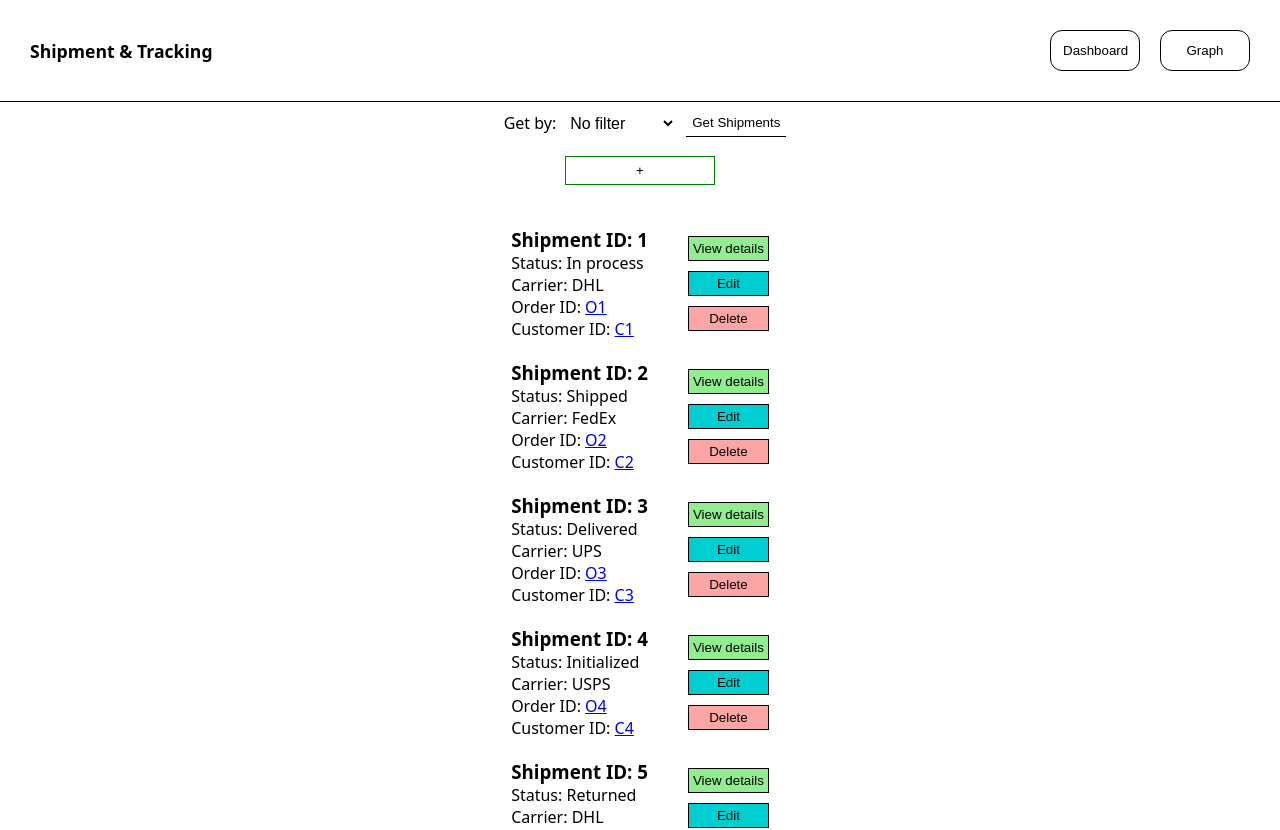
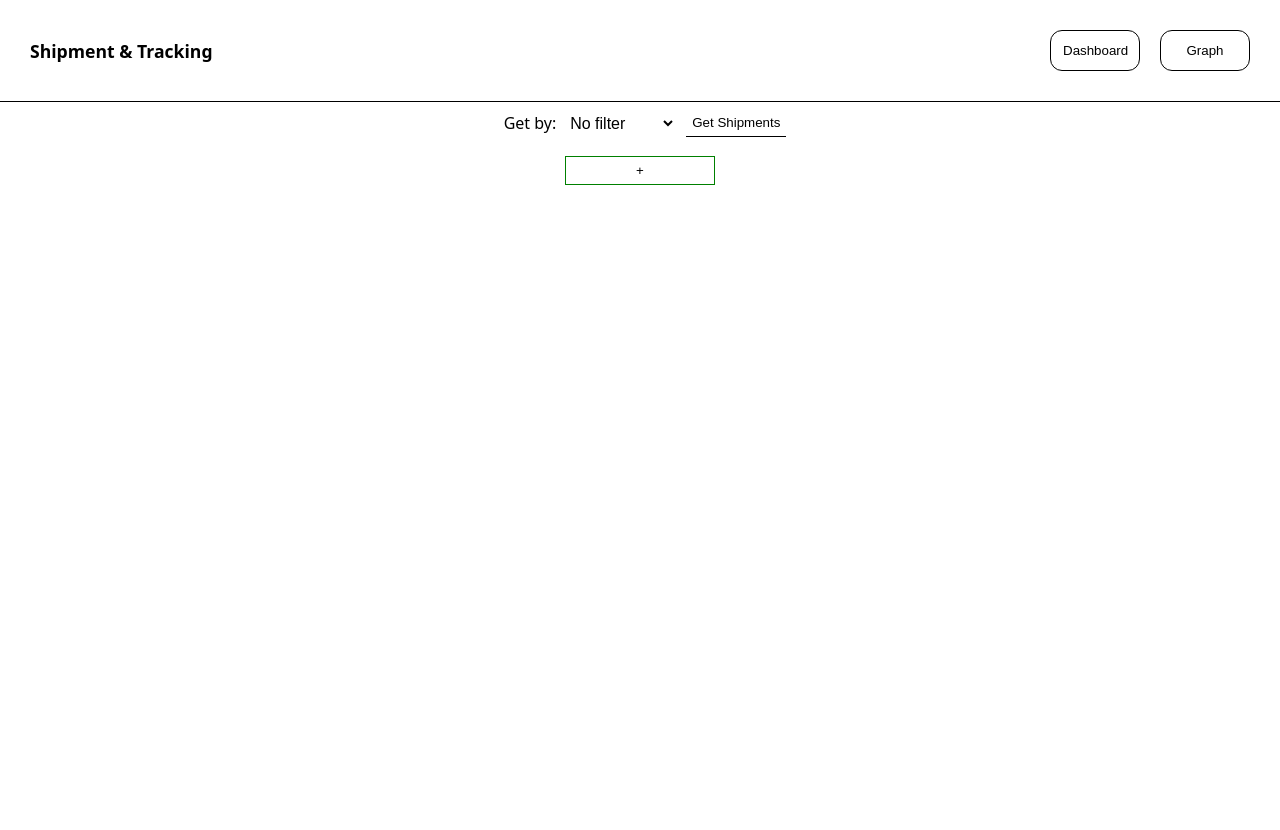
Before and after one commit to Bqnic/ht-shipment-tracking, a React (Vite) app: page /shipmentTracking in a window 1280 px wide. Shown: the top 830 px of the page. After the commit the page ends 800 px from the top, so only its background shows below. Built offline with nearby package versions, Linux system fonts and the light colour scheme.

Commit message:
add custom hook for width, restructure project for readability

```diff
--- a/src/App.tsx
+++ b/src/App.tsx
@@ -1,12 +1,12 @@
 import { Navigate, Route, Routes } from "react-router-dom";
 import Tracking from "./Tracking.tsx";
-import DetailedShipment from "./DetailedShipment.tsx";
+import DetailedShipment from "./shipments/DetailedShipment.tsx";
 import { IShipment } from "./assets/Interfaces.tsx";
 import { shipments } from "./assets/mockShipment.tsx";
 import { useState } from "react";
 import Head from "./Head.tsx";
-import { EditShipment } from "./EditShipment.tsx";
-import { CreateShipment } from "./CreateShipment.tsx";
+import { EditShipment } from "./shipments/EditShipment.tsx";
+import { CreateShipment } from "./shipments/CreateShipment.tsx";
 
 export default function App() {
   const [shipmentArr, setShipmentArr] = useState([...shipments]);
--- a/src/Tracking.tsx
+++ b/src/Tracking.tsx
@@ -1,6 +1,7 @@
 import Selector from "./Selector";
-import Shipments from "./Shipments";
+import MobileShipments from "./shipments/MobileShipments";
 import { ITrackingComp } from "./assets/Interfaces";
+import useViewport from "./assets/useViewport";
 
 export default function Tracking({
   shipmentArr,
@@ -12,6 +13,8 @@ export default function Tracking({
   subFilter,
   setSubFilter,
 }: ITrackingComp) {
+  const screenWidth = useViewport();
+
   return (
     <div className="tracking">
       <Selector
@@ -28,13 +31,15 @@ export default function Tracking({
       >
         +
       </button>
-      <Shipments
-        shipmentArr={shipmentArr}
-        deleteFromShipmentArr={deleteFromShipmentArr}
-        setDetailsNotEdit={setDetailsNotEdit}
-        filter={filter}
-        subFilter={subFilter}
-      ></Shipments>
+      {screenWidth < 900 ? (
+        <MobileShipments
+          shipmentArr={shipmentArr}
+          deleteFromShipmentArr={deleteFromShipmentArr}
+          setDetailsNotEdit={setDetailsNotEdit}
+          filter={filter}
+          subFilter={subFilter}
+        />
+      ) : null}
     </div>
   );
 }
--- /dev/null
+++ b/src/assets/useViewport.tsx
@@ -0,0 +1,13 @@
+import { useEffect, useState } from "react";
+
+export default function useViewport() {
+  const [width, setWidth] = useState(window.innerWidth);
+
+  useEffect(() => {
+    const handleWindowResize = () => setWidth(window.innerWidth);
+    window.addEventListener("resize", handleWindowResize);
+    return () => window.removeEventListener("resize", handleWindowResize);
+  }, []);
+
+  return width;
+}
--- a/src/index.css
+++ b/src/index.css
@@ -174,5 +174,9 @@ textarea {
   width: 180px;
 }
 
-@media screen and (m) {
+@media screen and (min-width: 900px) {
+  .shipment {
+    display: flex;
+    gap: 10px;
+  }
 }
--- a/src/CreateShipment.tsx
+++ b/src/shipments/CreateShipment.tsx
@@ -3,7 +3,7 @@ import {
   IShipment,
   Status,
   initialShipment,
-} from "./assets/Interfaces";
+} from "../assets/Interfaces";
 import { useState } from "react";
 
 export function CreateShipment({
--- /dev/null
+++ b/src/shipments/DesktopShipments.tsx
@@ -0,0 +1,3 @@
+export default function DesktopShipments() {
+  return <h1>hi</h1>;
+}
--- a/src/DetailedShipment.tsx
+++ b/src/shipments/DetailedShipment.tsx
@@ -1,5 +1,5 @@
 import { useParams } from "react-router-dom";
-import { IDetailedShipmentComp } from "./assets/Interfaces";
+import { IDetailedShipmentComp } from "../assets/Interfaces";
 import { useNavigate } from "react-router-dom";
 
 export default function DetailedShipment({
--- a/src/EditShipment.tsx
+++ b/src/shipments/EditShipment.tsx
@@ -1,4 +1,4 @@
-import { IEditShipment, Status } from "./assets/Interfaces.tsx";
+import { IEditShipment, Status } from "../assets/Interfaces.tsx";
 import { useParams } from "react-router-dom";
 import { useState } from "react";
 import { useNavigate } from "react-router-dom";
--- a/src/Shipments.tsx
+++ b/src/shipments/MobileShipments.tsx
@@ -1,7 +1,7 @@
 import { useNavigate } from "react-router-dom";
-import { IShipmentsComp } from "./assets/Interfaces";
+import { IShipmentsComp } from "../assets/Interfaces";
 
-export default function Shipments({
+export default function MobileShipments({
   shipmentArr,
   deleteFromShipmentArr,
   setDetailsNotEdit,
```
